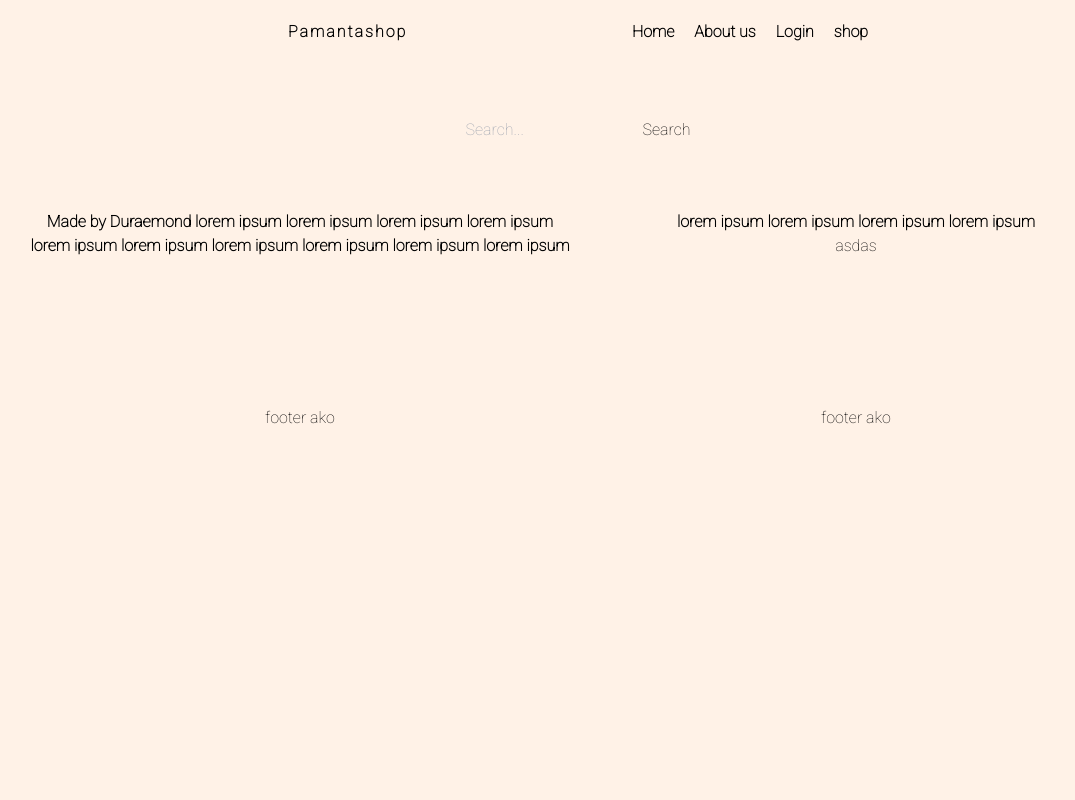
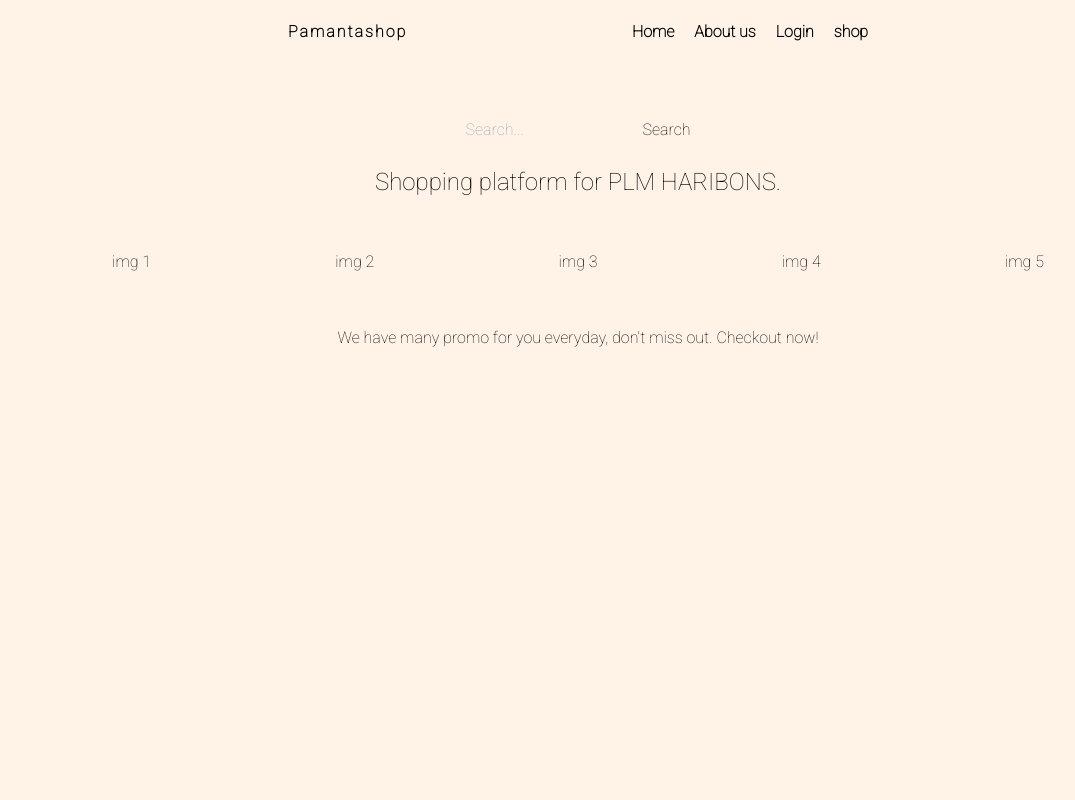
Before and after one commit to Duraeu/Pamantashop-finals, a React (Create React App) app in the folder my-app/: page / in a window 1280 px wide. Shown: the top 800 px of the page, without its empty margins (62-1137 px from the left). Built offline with nearby package versions, Linux system fonts and the light colour scheme; a web font is replaced by a local one.

Commit message:
minor changes sa home and footer

```diff
--- a/my-app/src/App.js
+++ b/my-app/src/App.js
@@ -18,7 +18,7 @@ function App() {
     <div className="App">
       <div>
        <Navbar />
-        <div className='Content flex-grow'>
+        <div className='Content flex-grow h-dvh'>
           <SearchBar onSearch={handleSearch} />
           <AppRouter />
         </div>
--- a/my-app/src/Pages/Home.js
+++ b/my-app/src/Pages/Home.js
@@ -6,17 +6,17 @@ const Home = () => {
 
 
     return (
-        <div className="home">
-            <div className='columns-2 p-6 m-5'>
-                <div className="font-bold text-blue-600 ">
-                    <p>Made by Duraemond lorem ipsum lorem ipsum lorem ipsum lorem ipsum lorem ipsum lorem ipsum
-                        lorem ipsum lorem ipsum lorem ipsum lorem ipsum lorem ipsum lorem ipsum lorem ipsum lorem ipsum </p>
-                    </div>
-                <div>
-                    <p>asdas</p>
-                    </div>
+        <div className="home ">
+            <h1 className='text-2xl pb-2'>Shopping platform for PLM HARIBONS.</h1>
+
+            <div className='grid grid-cols-5 gap-5 p-6 m-5 flex-auto '>
+                <div>img 1</div>
+                <div>img 2</div>
+                <div>img 3</div>
+                <div>img 4</div>
+                <div>img 5</div>
             </div>
-
+            <h3 className='pt-2'>We have many promo for you everyday, don't miss out. Checkout now!</h3>
         </div>
      );
 }
--- a/my-app/src/components/AuthComponent.js
+++ b/my-app/src/components/AuthComponent.js
@@ -34,7 +34,7 @@ const AuthComponent = () => {
         <br />
         <button type="submit">{isSignUp ? 'Sign Up' : 'Login'}</button>
       </form>
-      <p onClick={handleToggleMode}>
+      <p className='cursor-pointer pt-1' onClick={handleToggleMode}>
         {isSignUp ? 'Already have an account? Log in.' : 'Don\'t have an account? Sign up.'}
       </p>
     </div>
--- a/my-app/src/components/Footer.js
+++ b/my-app/src/components/Footer.js
@@ -1,8 +1,8 @@
 const Footer = () => {
     return (
-        <div className="columns-2 p-6 m-5">
-            <p>footer ako</p>
-            <p>footer ako</p>
+        <div className="grid grid-cols-2 p-5 m-5 gap-1 text-center">
+            <div className="w-1/2 hover:w-full">footer ako</div>
+            <div className="w-24">footer ako</div>
         </div>
     );
 }
--- a/my-app/src/index.css
+++ b/my-app/src/index.css
@@ -53,13 +53,6 @@
   text-align: center;
 }
 
-.Footer {
-  margin: 0 3rem;
-  padding: 30px 0;
-  position: flex;
-  display: block;
-  text-align: center;
-}
  .FormLogin h2, label{
   background-color: #A4826D;
   color: white;
```
